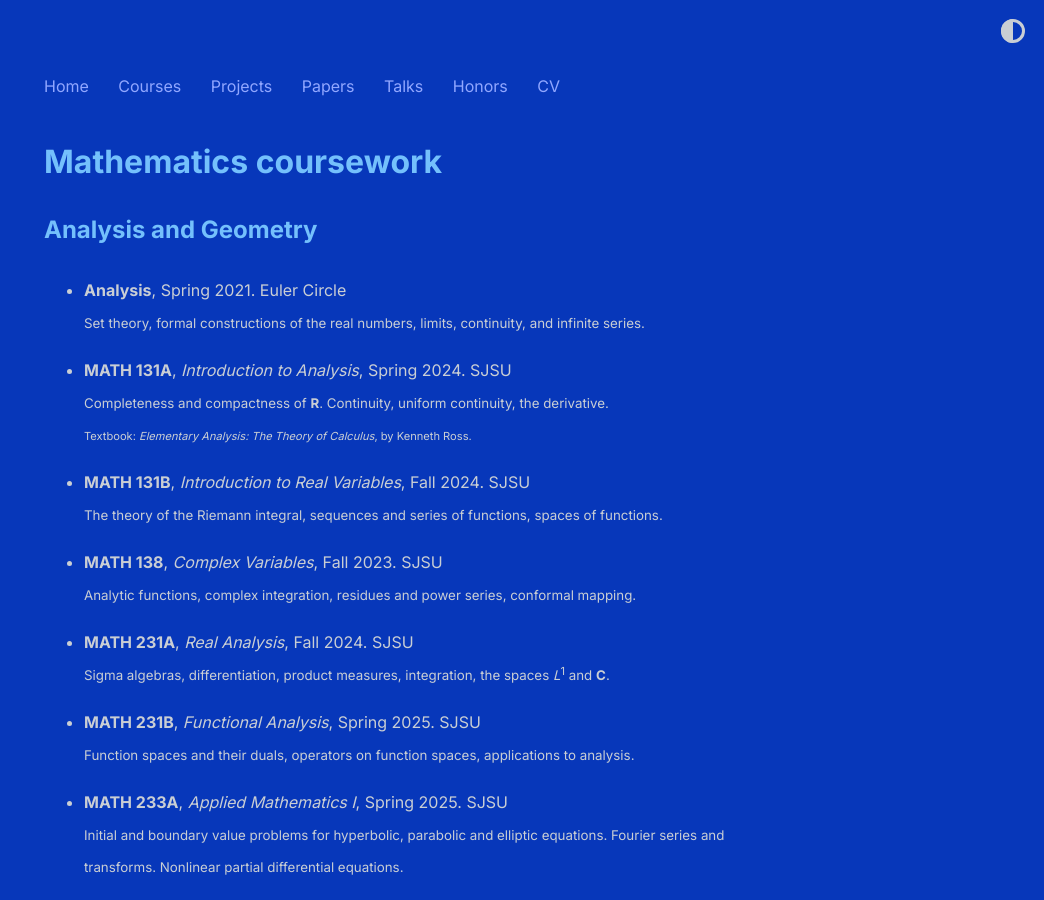
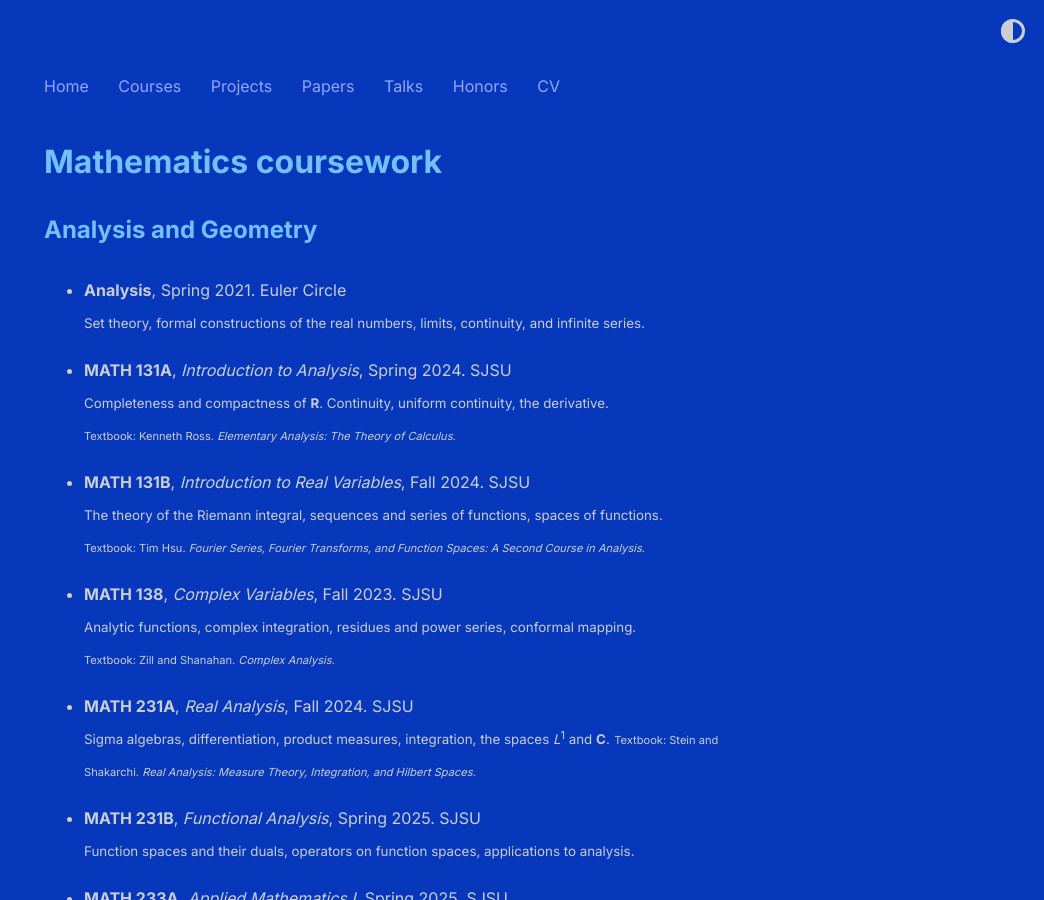
Before and after one commit to shihankanungo/shihankanungo.github.io, a Jekyll site: the page built from courses.md, in a window 1280 px wide and 900 px high. Shown: the whole window, without its empty margins (236-1280 px from the left). Built offline with Jekyll 4.4.1, drawn with Linux system fonts in a browser that asks for light colours.

Commit message:
Update courses.md

```diff
--- a/courses.md
+++ b/courses.md
@@ -10,16 +10,19 @@ title: Mathematics coursework
 
 - **MATH 131A**, *Introduction to Analysis*, Spring 2024. SJSU <br>
   <small>Completeness and compactness of **R**. Continuity, uniform continuity, the derivative.</small> <br>
-  <small><small>Textbook: <i>Elementary Analysis: The Theory of Calculus</i>, by Kenneth Ross.</small></small>
+  <small><small>Textbook: Kenneth Ross. <i>Elementary Analysis: The Theory of Calculus</i>.</small></small>
 
 - **MATH 131B**, *Introduction to Real Variables*, Fall 2024. SJSU <br>
   <small>The theory of the Riemann integral, sequences and series of functions, spaces of functions.</small> <br>
+  <small><small>Textbook: Tim Hsu. <i>Fourier Series, Fourier Transforms, and Function Spaces: A Second Course in Analysis</i>.</small></small>
 
 - **MATH 138**, *Complex Variables*, Fall 2023. SJSU <br>
   <small>Analytic functions, complex integration, residues and power series, conformal mapping.</small> <br>
+  <small><small>Textbook: Zill and Shanahan. <i>Complex Analysis</i>.</small></small>
 
 - **MATH 231A**, *Real Analysis*, Fall 2024. SJSU <br>
   <small>Sigma algebras, differentiation, product measures, integration, the spaces *L*<sup>1</sup> and **C**.</small>
+  <small><small>Textbook: Stein and Shakarchi. <i>Real Analysis: Measure Theory, Integration, and Hilbert Spaces</i>.</small></small>
 
 - **MATH 231B**, *Functional Analysis*, Spring 2025. SJSU <br>
   <small>Function spaces and their duals, operators on function spaces, applications to analysis.</small> <br>
```
